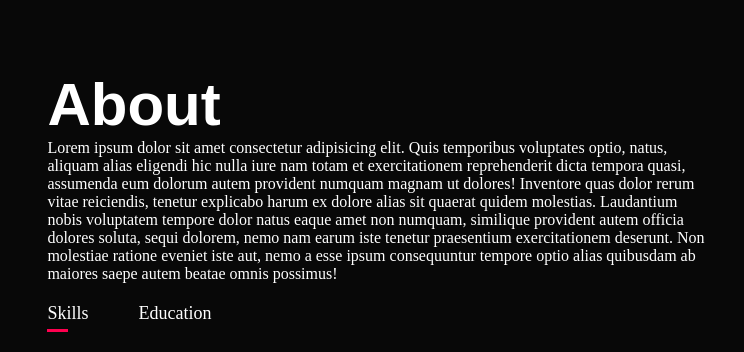
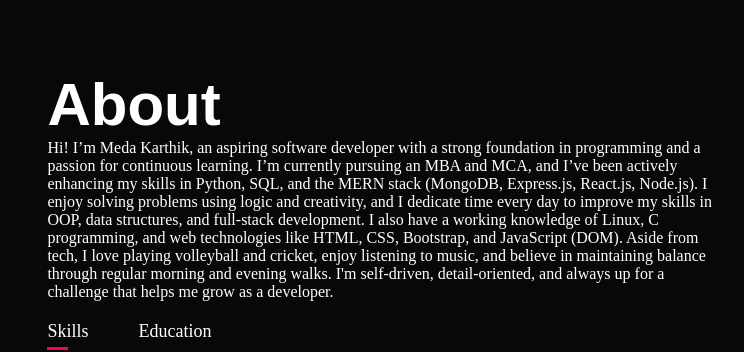
Before and after one commit to KarthikMeda7/MyWebsite, a plain HTML site: page index.html in a window 1280 px wide. Shown: the part 820-1172 px from the top of the page, 439-1183 px from the left. Drawn offline with nearby package versions, Linux system fonts and the light colour scheme.

Commit message:
Update index.html
About Section Updated

```diff
--- a/index.html
+++ b/index.html
@@ -42,14 +42,11 @@
                 </div>
                 <div class="about-col-2">
                     <h1 class="sub-title">About</h1>
-                    <p>Lorem ipsum dolor sit amet consectetur adipisicing elit. Quis temporibus voluptates optio, natus,
-                        aliquam alias eligendi hic nulla iure nam totam et exercitationem reprehenderit dicta tempora
-                        quasi, assumenda eum dolorum autem provident numquam magnam ut dolores! Inventore quas dolor
-                        rerum vitae reiciendis, tenetur explicabo harum ex dolore alias sit quaerat quidem molestias.
-                        Laudantium nobis voluptatem tempore dolor natus eaque amet non numquam, similique provident
-                        autem officia dolores soluta, sequi dolorem, nemo nam earum iste tenetur praesentium
-                        exercitationem deserunt. Non molestiae ratione eveniet iste aut, nemo a esse ipsum consequuntur
-                        tempore optio alias quibusdam ab maiores saepe autem beatae omnis possimus!</p>
+                    <p>Hi! I’m Meda Karthik, an aspiring software developer with a strong foundation in programming and a passion for continuous learning. I’m currently pursuing an MBA and MCA, and I’ve been actively enhancing my skills in Python, SQL, and the MERN stack (MongoDB, Express.js, React.js, Node.js).
+
+I enjoy solving problems using logic and creativity, and I dedicate time every day to improve my skills in OOP, data structures, and full-stack development. I also have a working knowledge of Linux, C programming, and web technologies like HTML, CSS, Bootstrap, and JavaScript (DOM).
+
+Aside from tech, I love playing volleyball and cricket, enjoy listening to music, and believe in maintaining balance through regular morning and evening walks. I'm self-driven, detail-oriented, and always up for a challenge that helps me grow as a developer.</p>
                     <div class="tab-titles">
                         <p class="tab-links active-link" onclick="openTab('skills')">Skills</p>
                         <p class="tab-links" onclick="openTab('education')">Education</p>
```
